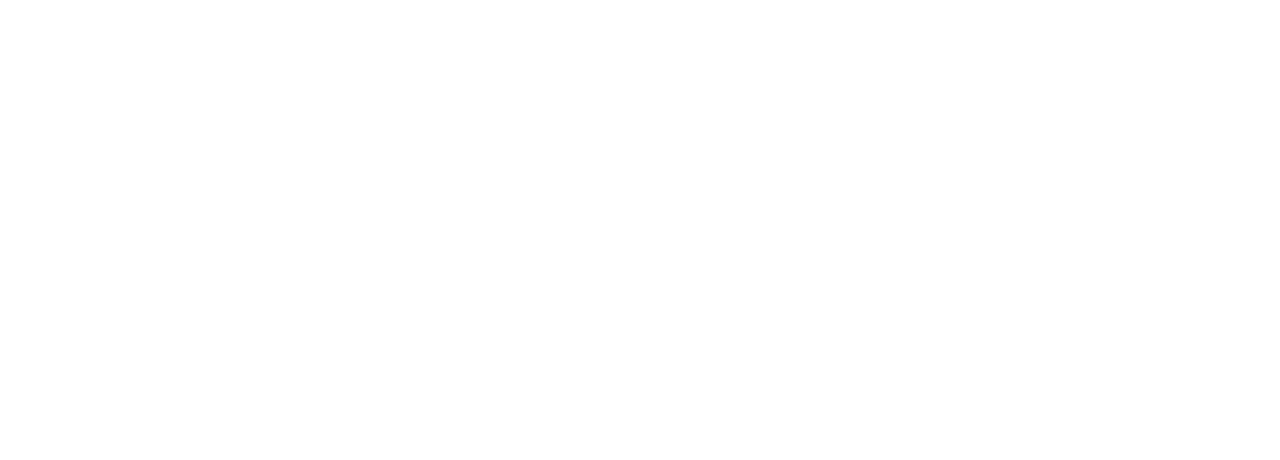
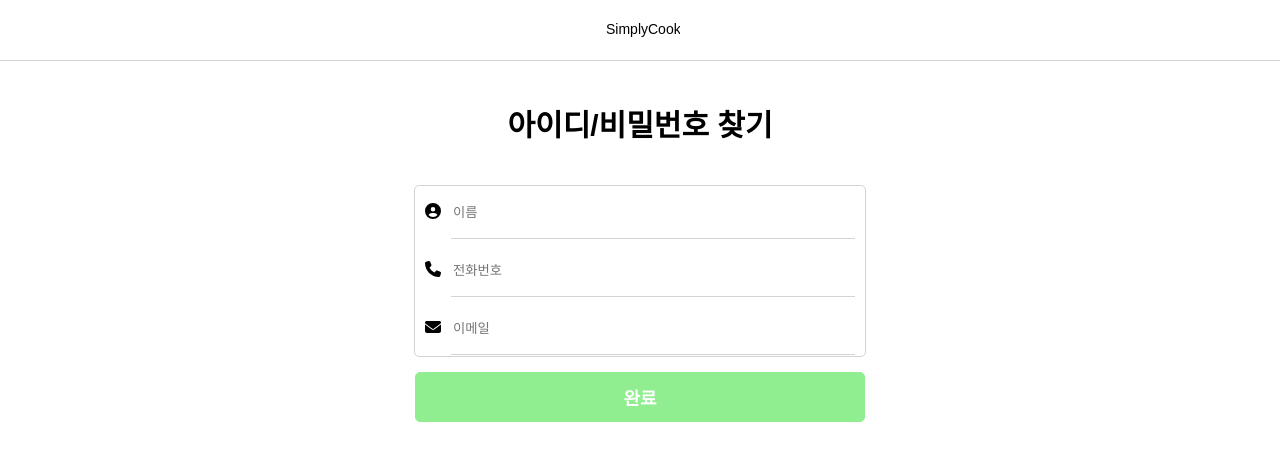
Before and after one commit to bakuuuuuuu/recipe-share-platform, a React (Create React App) app: page /accountfind in a window 1280 px wide. Before the commit this address had no page. Shown: the top 460 px of the page. Built offline with nearby package versions, Linux system fonts and the light colour scheme.

Commit message:
아이디/비밀번호 찾기 기능 추가

```diff
--- a/src/App.js
+++ b/src/App.js
@@ -14,6 +14,7 @@
 import UserEditForm from './page/UserEditForm';
 import { initPostData } from './domain/postData';
 import RecipeDetailPage from './page/RecipeDetailPage';
+import AccountFindForm from './page/AccountFindForm';
 
 
 // git test
@@ -25,6 +26,7 @@
     <Routes>
       <Route path="/login" element={<LoginForm />} /> {/* 로그인 페이지 라우트 추가 */}
       <Route path="/signup" element={<SignUpForm />} /> {/* 회원가입 페이지 라우트 추가 */}
+      <Route path="/accountfind" element={<AccountFindForm />} /> {/* 아이디/비밀번호 찾기 페이지 라우트 추가 */}
 
 
       <Route element={<UnderMenu />}>
--- /dev/null
+++ b/src/page/AccountFindForm.jsx
@@ -0,0 +1,132 @@
+//SignUpForm.jsx
+import React, { useState } from 'react';
+import { useNavigate } from 'react-router-dom';
+import '../css/SignUpForm.css';
+import { FontAwesomeIcon } from '@fortawesome/react-fontawesome';
+import { faUser, faLock, faEnvelope, faUserCircle, faPhone, faVenusMars, faThList } from '@fortawesome/free-solid-svg-icons';
+
+const AccountFindForm = () => {
+    // useState 훅을 사용하여 사용자 입력을 관리합니다.
+    const [id, setId] = useState('');
+    const [password, setPassword] = useState('');
+    const [email, setEmail] = useState('');
+    const [name, setName] = useState('');
+    const [phoneNumber, setPhoneNumber] = useState('');
+    const [gender, setGender] = useState('');
+    const [category, setCategory] = useState('');
+    const [role, setRole] = useState('user');
+
+    const navigate = useNavigate();
+
+    // 이벤트 핸들러 함수를 정의합니다.
+    const handleIdChange = (event) => {
+        setId(event.target.value);
+    };
+
+    const handlePasswordChange = (event) => {
+        setPassword(event.target.value);
+    };
+
+    const handleEmailChange = (event) => {
+        setEmail(event.target.value);
+    };
+
+    const handleNameChange = (event) => {
+        setName(event.target.value);
+    };
+
+    const handlePhoneNumberChange = (event) => {
+        setPhoneNumber(event.target.value);
+    };
+
+    const handleGenderChange = (event) => {
+        setGender(event.target.value);
+    };
+
+    const handleCategoryChange = (event) => {
+        setCategory(event.target.value);
+    };
+
+    const handleHomeClick = () => {
+        navigate('/');
+    };
+
+    const handleSubmit = async (event) => {
+        event.preventDefault();
+
+        // 로컬 스토리지에서 userData를 가져옴
+        const storedData = JSON.parse(localStorage.getItem('userData')) || [];
+
+        // 입력한 정보와 일치하는 사용자 찾기
+        const foundUser = storedData.find(user => user.name === name && user.phoneNumber === phoneNumber && user.email === email);
+
+        if (foundUser) {
+            // 일치하는 사용자가 있으면 해당 사용자의 아이디와 비밀번호를 alert로 출력
+            alert(`아이디: ${foundUser.id}\n비밀번호: ${foundUser.password}`);
+            // 로그인 페이지로 이동
+            navigate('/login');
+        } else {
+            // 일치하는 사용자가 없을 경우에 대한 처리
+            alert('일치하는 사용자가 없습니다.');
+        }
+    };
+
+
+    return (
+        <div>
+            <div id="header">
+                <input type="button" id='home' onClick={handleHomeClick} value={"SimplyCook"} />
+            </div>
+            <div>
+                <h2>아이디/비밀번호 찾기</h2>
+                <form onSubmit={handleSubmit}>
+                    <div className="body">
+                        <div id='body1'>
+                            <div className="input-group1">
+                                <label htmlFor="name"></label>
+                                <FontAwesomeIcon className='icon' icon={faUserCircle} />
+                                <input
+                                    type="text"
+                                    id="name"
+                                    value={name}
+                                    onChange={handleNameChange}
+                                    placeholder='이름'
+                                    required
+                                />
+                            </div>
+                            <div className="input-group1">
+                                <label htmlFor="phoneNumber"></label>
+                                <FontAwesomeIcon className='icon' icon={faPhone} />
+                                <input
+                                    type="tel"
+                                    id="phoneNumber"
+                                    value={phoneNumber}
+                                    onChange={handlePhoneNumberChange}
+                                    placeholder='전화번호'
+                                    required
+                                />
+                            </div>
+                            <div className="input-group1">
+                                <label htmlFor="email"></label>
+                                <FontAwesomeIcon className='icon' icon={faEnvelope} />
+                                <input
+                                    type='email'
+                                    id="email"
+                                    value={email}
+                                    onChange={handleEmailChange}
+                                    placeholder='이메일'
+                                    required
+                                />
+                            </div>
+                        </div>
+                        <div>
+                            <button id='submitbtn' type='submit'>완료</button>
+                        </div>
+                    </div>
+                </form>
+            </div>
+        </div>
+    );
+};
+
+export default AccountFindForm;
--- a/src/page/LoginForm.jsx
+++ b/src/page/LoginForm.jsx
@@ -104,7 +104,7 @@
                         <button id='loginbtn' type="submit">로그인</button>
                     </div>
                     <div id='SignUp'>
-                        <a href='#'>아이디/비밀번호 찾기</a>
+                        <a href='/accountfind'>아이디/비밀번호 찾기</a>
                         <a href='/signup'>회원가입</a>
                     </div>
                 </form>
```
